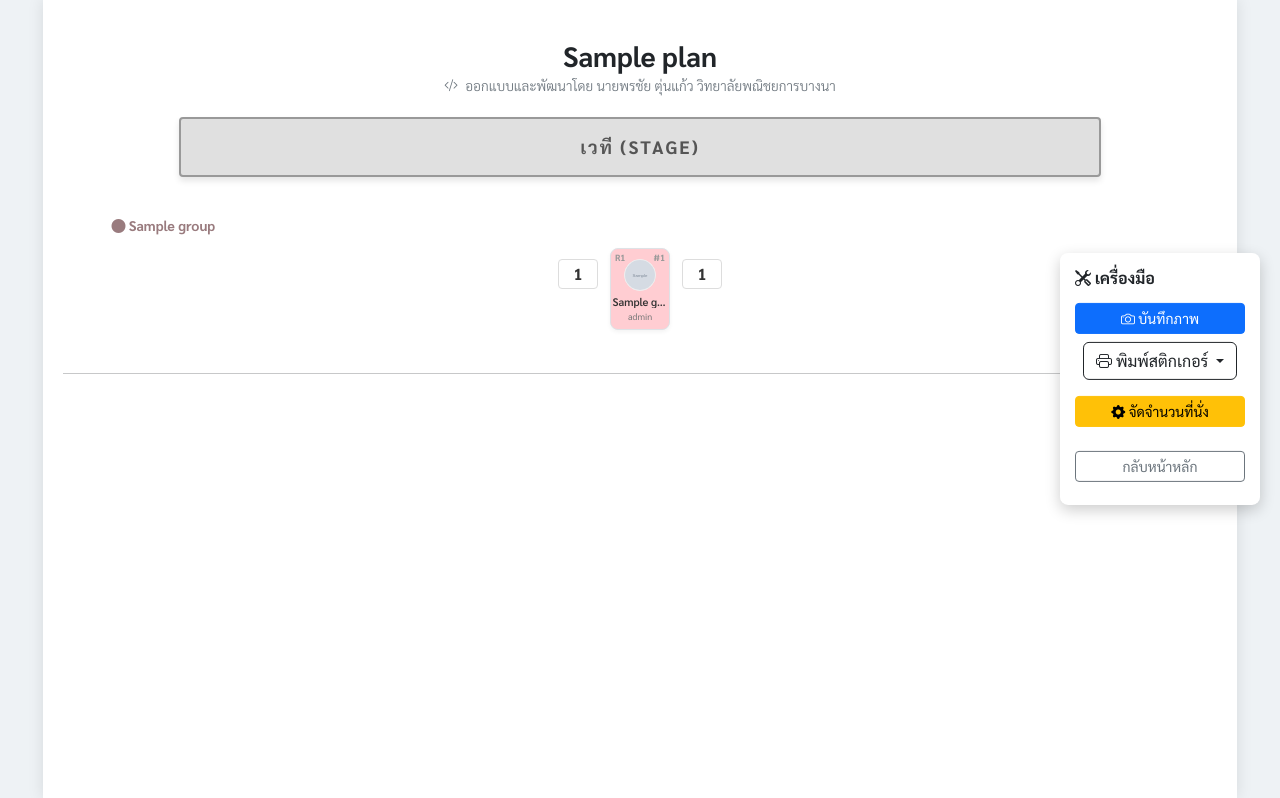
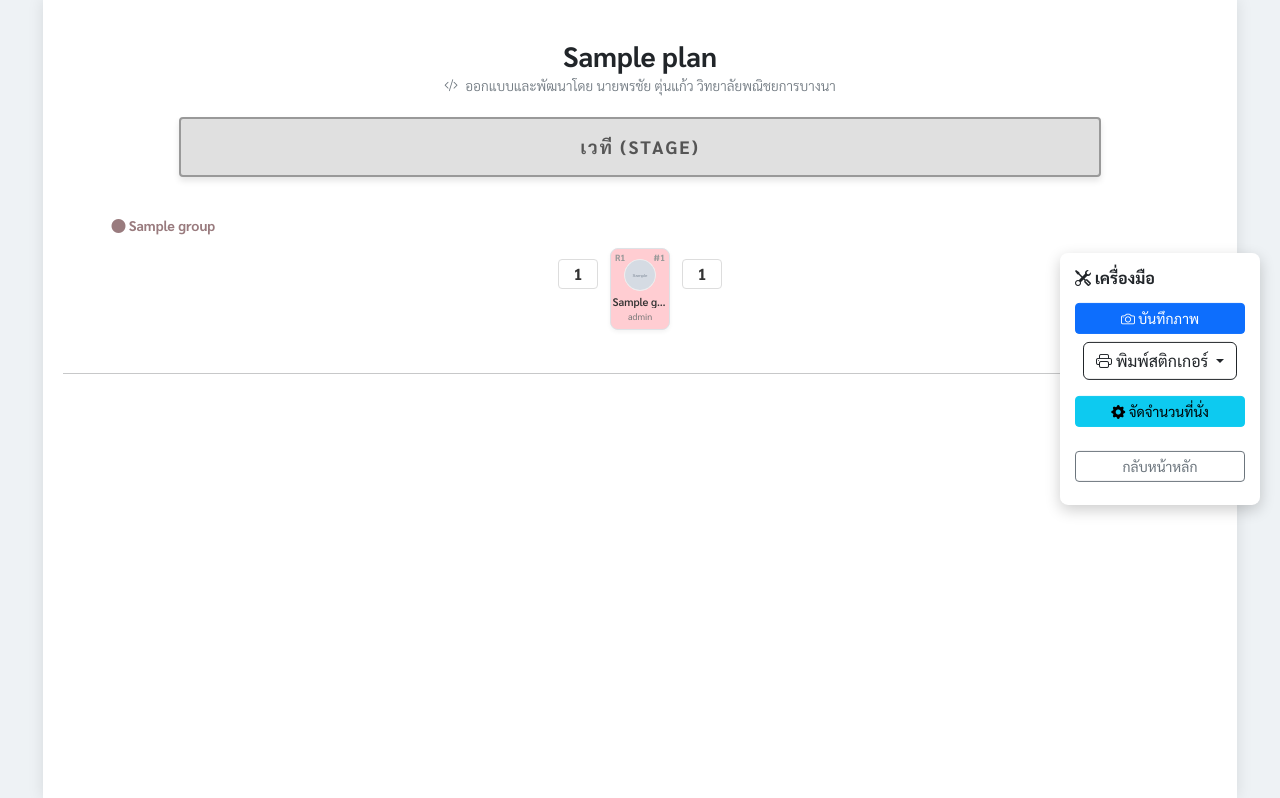
Before and after one commit to mangcom/seat, a PHP site: page /interactive_map.php?id=1 in a window 1280 px wide. Shown: the part 21-819 px from the top of the page. Run offline with PHP 8.4, Linux system fonts and the light colour scheme; tables that the repository leaves empty hold one stand-in row (values such as "Sample post"); grey boxes marked "Sample" are stand-in pictures; some libraries are stand-ins or nearby versions.

Commit message:
Update interactive_map.php

```diff
--- a/interactive_map.php
+++ b/interactive_map.php
@@ -310,7 +310,7 @@ $colorPalette = [
         </ul>
     </div>
     <div class="mt-3">
-        <button class="btn btn-warning btn-sm w-100 mb-2" onclick="openStructureModal()">
+        <button class="btn btn-info btn-sm w-100 mb-2" onclick="openStructureModal()">
         <i class="bi bi-gear-fill"></i> จัดจำนวนที่นั่ง
         </button>
     </div>
```
